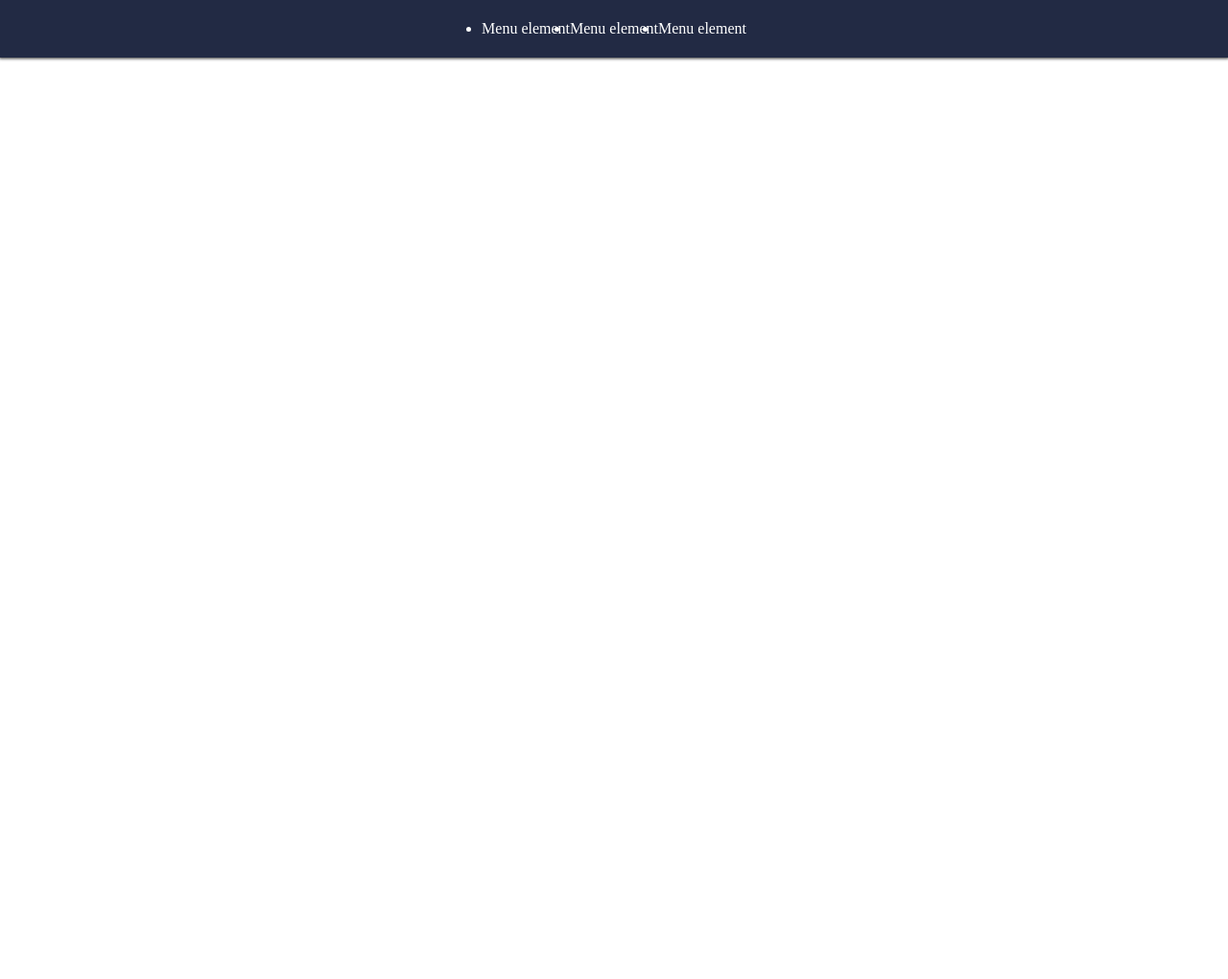
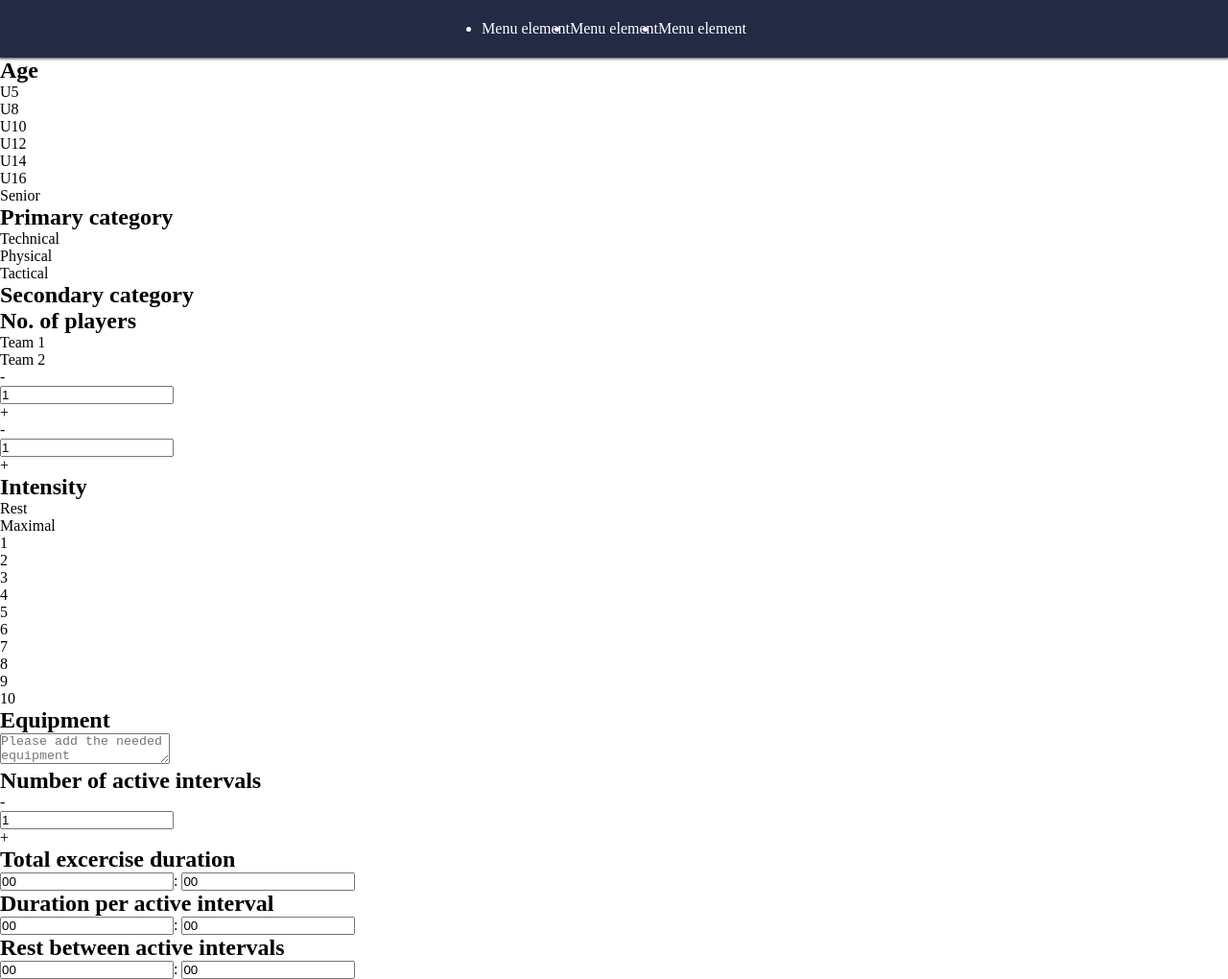
Before and after one commit to designhorf/psp, a website: page index.html in a window 1280 px wide. Shown: the whole page at 96% size. Before the commit the page ends 800 px from the top, so only its background shows below. Drawn offline with nearby package versions, Linux system fonts and the light colour scheme; files that its build step writes are made by us from their sources.

Commit message:
added form body

```diff
--- a/index.html
+++ b/index.html
@@ -5,17 +5,131 @@
     <meta name="viewport" content="width=device-width, initial-scale=1.0">
     <meta http-equiv="X-UA-Compatible" content="ie=edge">
     <link rel="stylesheet" href="./dist/base.css">
+    <link href="https://fonts.googleapis.com/css?family=Open+Sans:400,700" rel="stylesheet">
     <title>PSP Media Test</title>
 </head>
+
 <body>
     <form class="form" method="post" action="/">
-        <div class="form-header">
+        <section class="form-header">
             <ul class="form-header-menu">
                 <li class="form-header-menu-element">Menu element</li>
                 <li class="form-header-menu-element">Menu element</li>
                 <li class="form-header-menu-element">Menu element</li>
             </ul>
-        </div>
+        </section>
+
+        <section class="form-body">
+            <div id="age" class="form-body-widget">
+                <h1>Age</h1>
+                <div class="age form-body-widget-content">
+                    <p class="form-body-widget-content-element">U5</p>
+                    <p class="form-body-widget-content-element">U8</p>
+                    <p class="form-body-widget-content-element">U10</p>
+                    <p class="form-body-widget-content-element">U12</p>
+                    <p class="form-body-widget-content-element">U14</p>
+                    <p class="form-body-widget-content-element">U16</p>
+                    <p class="form-body-widget-content-element">Senior</p>
+                </div>
+            </div>
+
+            <div id="primary" class="form-body-widget">
+                <h1>Primary category</h1>
+                <div class="form-body-widget-content">
+                    <p class="form-body-widget-content-element">Technical</p>
+                    <p class="form-body-widget-content-element">Physical</p>
+                    <p class="form-body-widget-content-element form-body-widget-content-active">Tactical</p>
+                </div>
+            </div>
+
+            <div id="secondary" class="form-body-widget">
+                <h1>Secondary category</h1>
+                <div class="form-body-widget-content">
+                </div>
+            </div>
+
+            <div id="no-of-players" class="form-body-widget">
+                <h1>No. of players</h1>
+                <div class="form-body-widget-label">
+                    <p>Team 1</p>
+                    <p>Team 2</p>
+                </div>
+                <div class="form-body-widget-content">
+                    <div class="players">
+                        <div class="minus change-player-value">-</div>
+                        <input class="number" type="text" value="1">
+                        <div class="plus change-player-value">+</div>
+                    </div>
+
+                    <div class="players">
+                        <div class="minus change-player-value">-</div>
+                        <input class="number" type="text" value="1">
+                        <div class="plus change-player-value">+</div>
+                    </div>
+                </div>
+            </div>
+
+            <div id="intensity" class="form-body-widget">
+                <h1>Intensity</h1>
+                <div class="form-body-widget-label">
+                    <p>Rest</p>
+                    <p>Maximal</p>
+                </div>
+                <div class="form-body-widget-content">
+                    <p class="form-body-widget-content-element">1</p>
+                    <p class="form-body-widget-content-element">2</p>
+                    <p class="form-body-widget-content-element">3</p>
+                    <p class="form-body-widget-content-element">4</p>
+                    <p class="form-body-widget-content-element">5</p>
+                    <p class="form-body-widget-content-element">6</p>
+                    <p class="form-body-widget-content-element">7</p>
+                    <p class="form-body-widget-content-element">8</p>
+                    <p class="form-body-widget-content-element">9</p>
+                    <p class="form-body-widget-content-element">10</p>
+                </div>
+            </div>
+
+            <div id="equipment" class="form-body-widget">
+                <h1>Equipment</h1>
+                <textarea class="form-body-widget-textarea" placeholder="Please add the needed equipment"></textarea>
+            </div>
+
+            <div id="no-of-intervals" class="form-body-widget">
+                <h1>Number of active intervals</h1>
+                <div class="players">
+                    <div class="minus change-player-value">-</div>
+                    <input class="number" type="text" value="1">
+                    <div class="plus change-player-value">+</div>
+                </div>
+            </div>
+
+
+            <div id="excercise-duration" class="form-body-widget">
+                <h1>Total excercise duration</h1>
+                <div class="players">
+                    <input class="number" type="number" value="00">:
+                    <input class="number" type="number" value="00">
+                </div>
+            </div>
+
+            <div id="duration-interval" class="form-body-widget">
+                <h1>Duration per active interval</h1>
+                <div class="players">
+                    <input class="number" type="number" value="00">:
+                    <input class="number" type="number" value="00">
+                </div>
+            </div>
+
+            <div id="rest-interval" class="form-body-widget">
+                <h1>Rest between active intervals</h1>
+                <div class="players">
+                    <input class="number" type="number" value="00">:
+                    <input class="number" type="number" value="00">
+                </div>
+            </div>
+
+        </section>
+
     </form>
 </body>
 </html>
```
